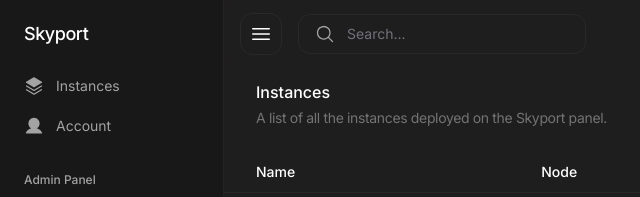
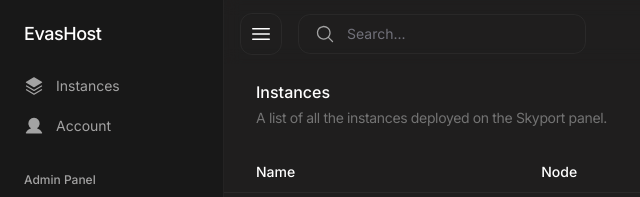
Before and after one commit to SarimIsOp/PANEL, a plain HTML site: page admin/instances.html in a window 1280 px wide. Shown: the top 197 px of the page, 0-640 px from the left. Drawn offline with Linux system fonts and the light colour scheme; a script that the page names is missing; a web font is replaced by a local one.

Commit message:
Update instances.html

```diff
--- a/admin/instances.html
+++ b/admin/instances.html
@@ -1,7 +1,7 @@
 <!doctype html>
 <html class="h-full w-full">
    <head>
-      <title>Skyport</title>
+      <title>EvasHost</title>
       <link rel="icon" href="./public/assets/logo.png" type="image/x-icon">
       <meta charset="UTF-8">
       <meta name="viewport" content="width=device-width, initial-scale=1.0">
@@ -165,7 +165,7 @@
                <div class="pl-6 pt-5 pb-4 flex">
                   <a href="/" class="flex">
 
-                     <h1 class="text-white font-medium tracking-tight text-lg">Skyport</h1>
+                     <h1 class="text-white font-medium tracking-tight text-lg">EvasHost</h1>
                   </a>
                </div>
                <ul role="list" class="flex flex-1 flex-col gap-y-7">
```
